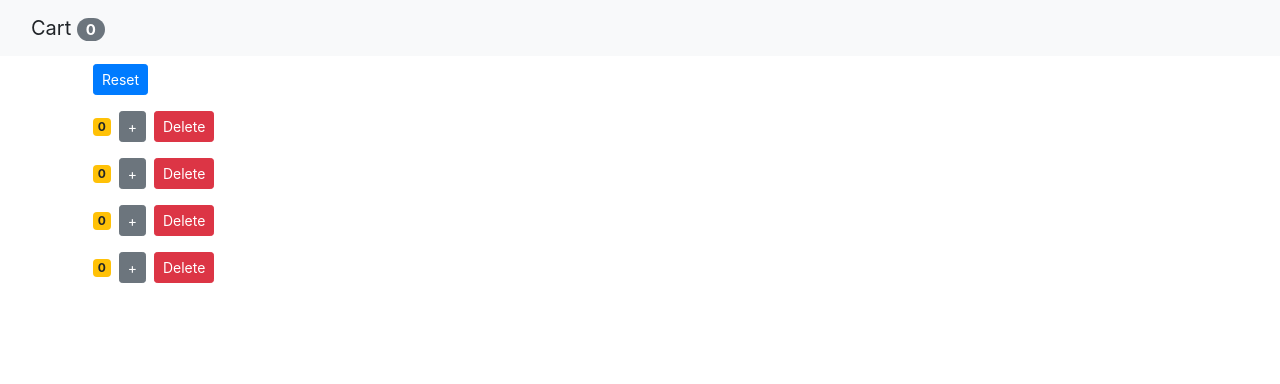
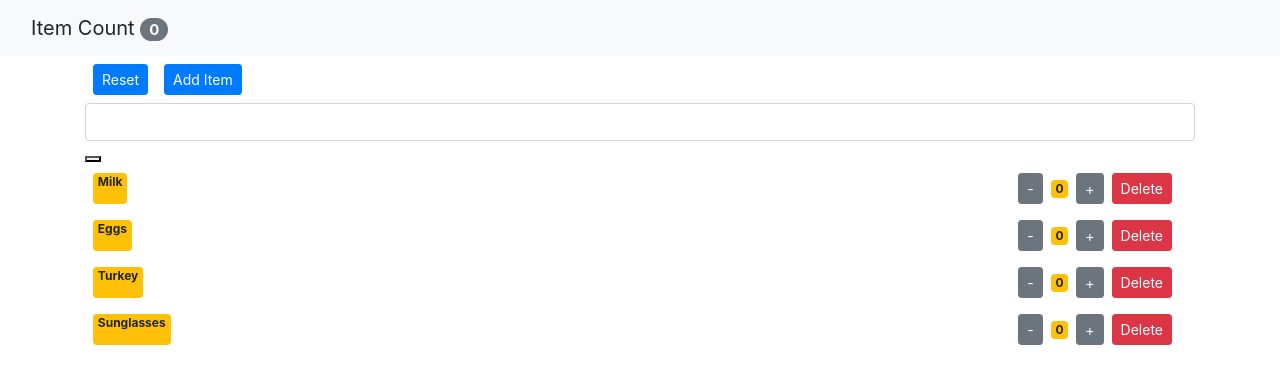
Before and after one commit to dev-joshHall/PracticeNode, a React (Create React App) app in the folder my-react/: page / in a window 1280 px wide. Shown: the top 384 px of the page. Built offline with nearby package versions, Linux system fonts and the light colour scheme; the HTML template or start-up script is replaced by a standard one.

Commit message:
added a console.log

```diff
--- a/my-react/src/App.jsx
+++ b/my-react/src/App.jsx
@@ -6,10 +6,10 @@ import Counters from './components/counters';
 class App extends Component {
   state = {
         counters: [
-            {id: 1, value: 0, selected: true},
-            {id: 2, value: 0, selected: true},
-            {id: 3, value: 0, selected: true},
-            {id: 4, value: 0, selected: true},
+            {id: 1, value: 0, selected: true, item: "Milk"},
+            {id: 2, value: 0, selected: true, item: "Eggs"},
+            {id: 3, value: 0, selected: true, item: "Turkey"},
+            {id: 4, value: 0, selected: true, item: "Sunglasses"},
         ],
     }
 
@@ -26,6 +26,20 @@ class App extends Component {
         this.setState({counters});
     }
 
+    handleAddItem = () => {
+
+    }
+
+    handleDecrement = (counter) => {
+        const counters = [...this.state.counters];
+        const index = counters.indexOf(counter);
+        counters[index] = {...counter};
+        if (counters[index].value > 0) {
+          counters[index].value--;
+          this.setState({counters});
+        }
+    }
+
     handleIncrement = (counter) => {
         const counters = [...this.state.counters];
         const index = counters.indexOf(counter);
@@ -38,7 +52,14 @@ class App extends Component {
     <React.Fragment>
       <NavBar totalCounters={this.state.counters.filter(c => c.value > 0).length}/>
       <main className='container'>
-        <Counters counters={this.state.counters} onReset={this.handleReset} onIncrement={this.handleIncrement} onDelete={this.handleDelete} />
+        <Counters
+        counters={this.state.counters}
+        onReset={this.handleReset}
+        onAddItem={this.handleAddItem}
+        onIncrement={this.handleIncrement}
+        onDecrement={this.handleDecrement}
+        onDelete={this.handleDelete}
+        />
       </main>
     </React.Fragment>
 
--- a/my-react/src/components/counter.jsx
+++ b/my-react/src/components/counter.jsx
@@ -4,12 +4,18 @@ class Counter extends Component {
 
     render() {
         return (
-            <React.Fragment>
-                <br />
-                <span className={this.getBadgeClasses()}>{this.formatCount()}</span>
-                <button onClick={ () => this.props.onIncrement(this.props.counter) } className='btn btn-secondary btn-sm'>+</button>
-                <button onClick={ () => this.props.onDelete(this.props.counter.id)} className="btn btn-danger btn-sm m-2">Delete</button>
-            </React.Fragment>
+            <div className='container'>
+                <div className='row'>
+                    <br />
+                    <span className={this.getBadgeClasses()}>{this.props.counter.item}</span>
+                    <div className='text-right col-sm'>
+                        <button onClick={ () => this.props.onDecrement(this.props.counter) } className='btn btn-secondary btn-sm'>-</button>
+                        <span className={this.getBadgeClasses()}>{this.formatCount()}</span>
+                        <button onClick={ () => this.props.onIncrement(this.props.counter) } className='btn btn-secondary btn-sm'>+</button>
+                        <button onClick={ () => this.props.onDelete(this.props.counter.id)} className="btn btn-danger btn-sm m-2">Delete</button>
+                    </div>
+                </div>
+            </div>
         );
     }
 
--- a/my-react/src/components/counters.jsx
+++ b/my-react/src/components/counters.jsx
@@ -1,5 +1,6 @@
 import React, { Component, Fragment } from 'react';
 import Counter from './counter';
+import NewItem from './newItem';
 
 class Counters extends Component {
 
@@ -8,11 +9,17 @@ class Counters extends Component {
         return (
             <Fragment>
                 <button onClick={this.props.onReset} className="btn btn-primary btn-sm m-2">Reset</button>
+                <button onClick={this.props.onAddItem} className="btn btn-primary btn-sm m-2">Add Item</button>
+                <br />
+                <NewItem
+                key={0}
+                />
                 {this.props.counters.map(counter =>
                 <Counter
                 key={counter.id}
                 onDelete={this.props.onDelete}
                 onIncrement={this.props.onIncrement}
+                onDecrement={this.props.onDecrement}
                 counter={counter}
                 />)}
             </Fragment>
--- a/my-react/src/components/navbar.jsx
+++ b/my-react/src/components/navbar.jsx
@@ -5,7 +5,7 @@ const NavBar = (props) => {
         <nav className="navbar bg-light">
             <div className="container-fluid">
                 <a className="navbar-brand">
-                    Cart{" "}
+                    Item Count{" "}
                     <span className="badge badge-pill badge-secondary">
                         {props.totalCounters}
                     </span>
--- /dev/null
+++ b/my-react/src/components/newItem.jsx
@@ -0,0 +1,12 @@
+import React, { Component } from 'react';
+
+const NewItem = (props) => {
+    return (
+        <React.Fragment>
+            <input type="text" className='form-control' />
+            <button onClick={props.onAddItem}></button>
+        </React.Fragment>
+    );
+}
+
+export default NewItem;
```
Also changed, not shown: 1 other file (tests, documents, lock files or other folders).
